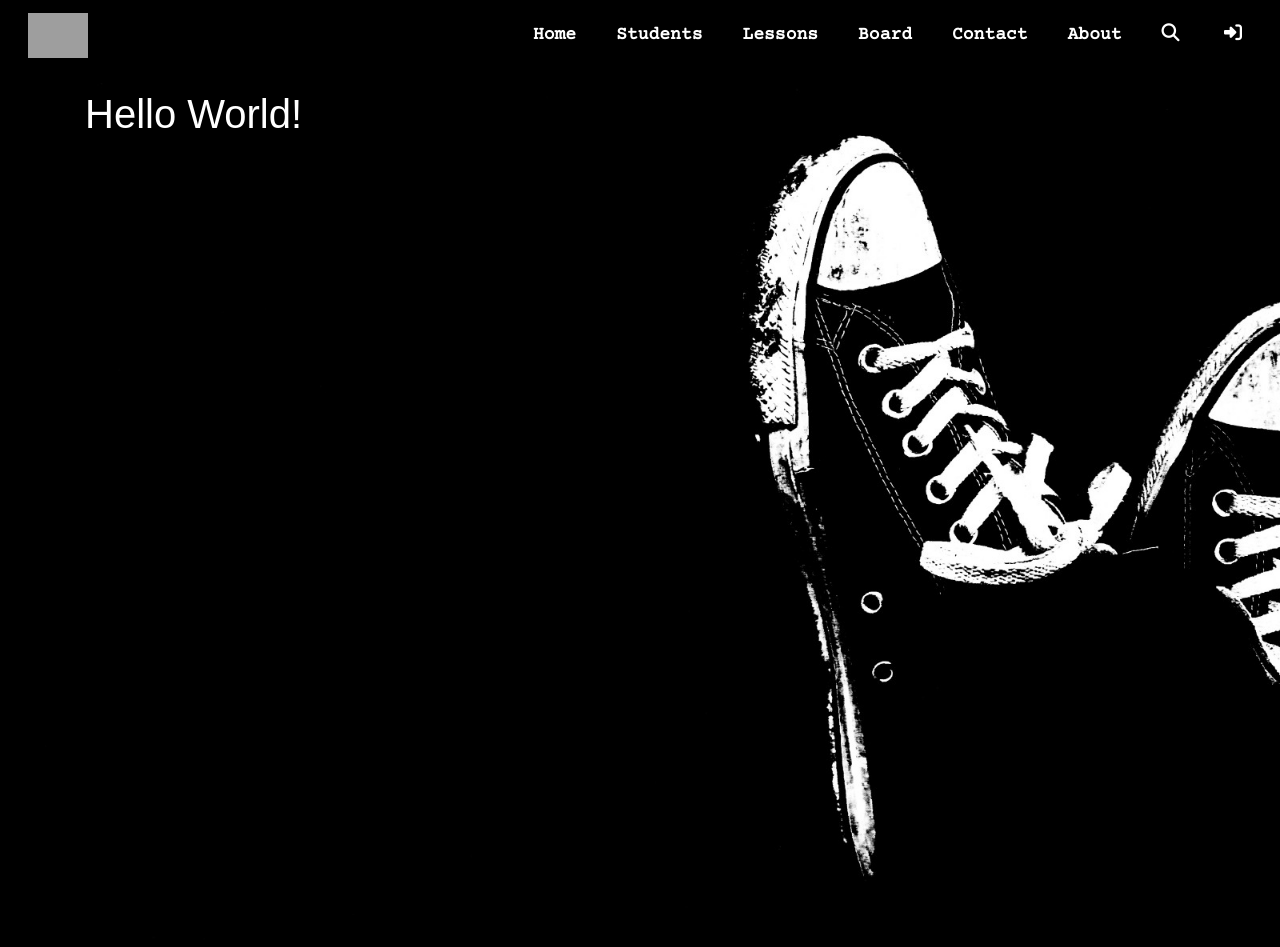
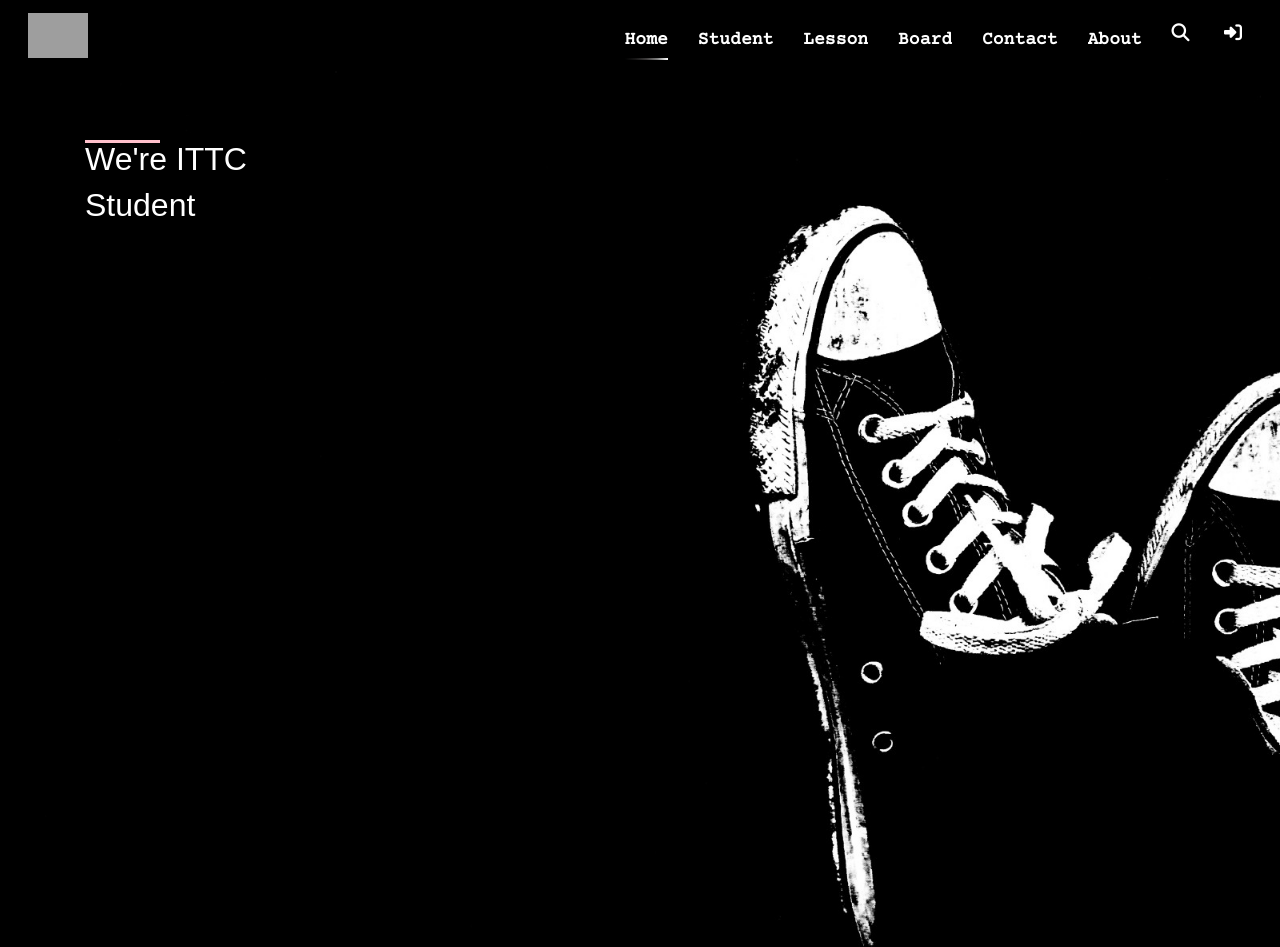
Before and after one commit to johnjovan/Website, a plain HTML site: page ITTC-Student.html in a window 1280 px wide. Shown: the top 947 px of the page. Drawn offline with nearby package versions, Linux system fonts and the light colour scheme; grey boxes are pictures that could not be loaded; a web font is replaced by a local one.

Commit message:
ITTC Student

```diff
--- a/ITTC-Student.html
+++ b/ITTC-Student.html
@@ -13,7 +13,7 @@
 </head>
 
 <body>
-    <section>
+    <section id="section1">
         <header>
             <span>
                 <a href="http://ittc.kr" class="logo" target="_blank">
@@ -23,12 +23,12 @@
             <div class="menu-toggle"><span id="bar"></span></div>
             <nav>
                 <ul>
-                    <li><a href="#" id="active" class="menu-item">Home</a></li>
-                    <li><a href="#" class="menu-item">Students</a></li>
-                    <li><a href="#" class="menu-item">Lessons</a></li>
-                    <li><a href="#" class="menu-item">Board</a></li>
-                    <li><a href="#" class="menu-item">Contact</a></li>
-                    <li><a href="#" class="menu-item">About</a></li>
+                    <li><a href="#" id="active" class="menu-item">Home<span id="shome"></span></a></li>
+                    <li><a href="#" class="menu-item">Student<span></span></a></li>
+                    <li><a href="#" class="menu-item">Lesson<span></span></a></li>
+                    <li><a href="#" class="menu-item">Board<span></span></a></li>
+                    <li><a href="#" class="menu-item">Contact<span></span></a></li>
+                    <li><a href="#" class="menu-item">About<span></span></a></li>
                     <div class="icon">
                         <li>
                             <a href="#" id="search"><i class="fa fa-search"></i></a>
@@ -47,10 +47,19 @@
             </nav>
             <div class="clearfix"></div>
         </header>
-
-        <div class="container" id="container1">
-            <h1>Hello World!</h1>
-        </div>
+        <!-- TODO Later -->
+        <section>
+            <div class="container" id="container1">
+                <div>
+                    <span></span>
+                </div>
+                <div>
+                    <h2>We're ITTC</h2>
+                    <h2>Student</h2>
+                </div>
+            </div>
+        </section>
+        <!-- TODO Later -->
     </section>
 
 
--- a/style/ITTC-Student.css
+++ b/style/ITTC-Student.css
@@ -60,6 +60,7 @@ header {
   box-shadow: 0 2px 5px rgba(0, 0, 0, .2);
   top: 0;
   background: black;
+  z-index: 1;
 }
 
 .logo img {
@@ -89,17 +90,52 @@ nav ul {
 nav ul li {
   list-style-type: none;
   display: inline-block;
-  padding: 0 20px 0 0;
+  padding: 0 30px 0 0;
 
 }
 
 nav ul li a {
-  padding: 5px 10px;
+  padding: 10px 0;
   text-decoration: none;
   color: white;
   font-size: large;
   font-family: 'Courier Prime', monospace;
 }
+
+/*+ NEW CSS */
+
+nav ul li a#active span#shome {
+  position: relative;
+  left: 0;
+  top: -5px;
+  display: block;
+  width: 100%;
+  height: 2px;
+  background: linear-gradient(to right, black, rgb(24, 23, 23), rgb(63, 61, 61), gray, white);
+  /* background: linear-gradient(to right, white, gray, rgb(63, 61, 61), black); */
+}
+
+nav ul li a.menu-item span {
+  position: absolute;
+  bottom: 13px;
+  left: -100.5%;
+  display: block;
+  width: 100%;
+  height: 2px;
+  background: linear-gradient(to right, black, rgb(24, 23, 23), rgb(63, 61, 61), gray, white);
+  /* background: linear-gradient(to right, white, gray, rgb(63, 61, 61), black); */
+  transition: 0.5s;
+  transition-delay: 0.5s;
+  transition: 1s ease-out;
+  overflow: hidden;
+}
+
+nav ul li a.menu-item:hover span {
+  left: 0;
+  transition: .2s ease-in;
+}
+
+/*+ END NEW CSS */
 
 nav .fa.fa-search {
   color: white;
@@ -118,6 +154,7 @@ nav ul li a.menu-item {
   transform: scale(1);
   transition: 0.5s;
   display: block;
+  overflow: hidden;
 }
 
 nav ul li a.menu-item.hide-item {
@@ -245,6 +282,47 @@ nav .close.active {
   visibility: visible;
 }
 
+/* TODO Later */
+
+#section1 section {
+  padding: 70px 30px;
+}
+
+#section1 section #container1 span {
+  position: absolute;
+  background: pink;
+  height: 3px;
+  width: 75px;
+}
+
+#container1 {
+  color: white;
+}
+
+/* TODO Later */
+
+
+
+
+
+
+
+
+
+
+
+
+
+
+
+
+
+
+
+
+
+
+
 @media (max-width: 1200px) {
   header {
     margin: 20px;
@@ -303,7 +381,3 @@ nav .close.active {
 
   }
 }
-
-#container1 {
-  color: white;
-}
```
